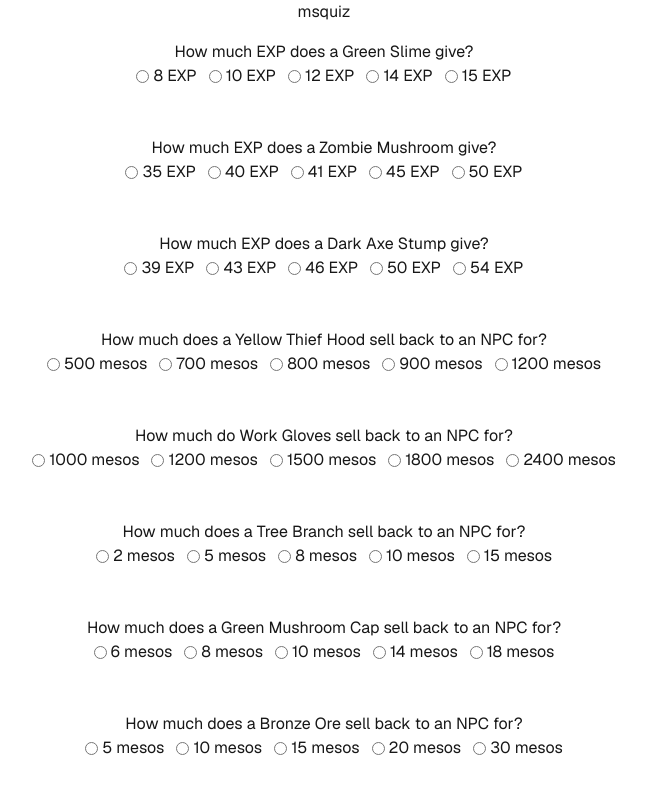
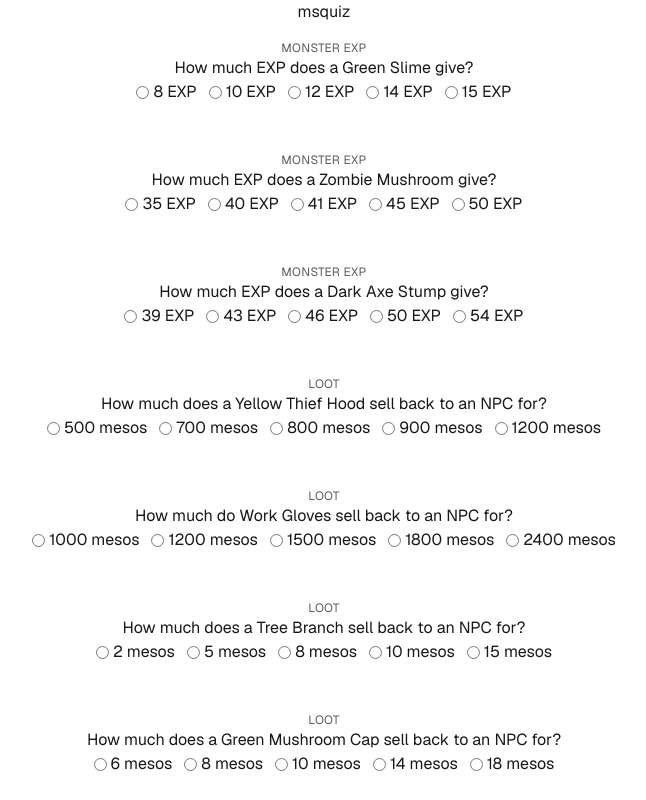
Before and after one commit to jarrensj/msquiz, a Next.js app: page / in a window 1280 px wide. Shown: the top 800 px of the page, without its empty margins (316-962 px from the left). Built offline with nearby package versions, Linux system fonts and the light colour scheme.

Commit message:
feat: tag quiz questions with a category
Every question now has a category, either Monster EXP or Loot, shown as
a small label above the question. The three EXP questions are Monster
EXP and the eleven sell-back questions are Loot. This is what lets the
quiz be split into one quiz per category next.

```diff
--- a/app/page.tsx
+++ b/app/page.tsx
@@ -1,85 +1,102 @@
+import type { QuestionData } from "./question";
 import Quiz from "./quiz";
 
-const questions = [
+// TODO: Split these into a quiz per category (General with everything, Loot,
+// and Monster EXP), and hide the category label on single-category quizzes.
+const questions: QuestionData[] = [
   {
+    category: "monster-exp",
     question: "How much EXP does a Green Slime give?",
     answer: 12,
     unit: "EXP",
     options: [8, 10, 12, 14, 15],
   },
   {
+    category: "monster-exp",
     question: "How much EXP does a Zombie Mushroom give?",
     answer: 45,
     unit: "EXP",
     options: [35, 40, 41, 45, 50],
   },
   {
+    category: "monster-exp",
     question: "How much EXP does a Dark Axe Stump give?",
     answer: 43,
     unit: "EXP",
     options: [39, 43, 46, 50, 54],
   },
   {
+    category: "loot",
     question: "How much does a Yellow Thief Hood sell back to an NPC for?",
     answer: 900,
     unit: "mesos",
     options: [500, 700, 800, 900, 1200],
   },
   {
+    category: "loot",
     question: "How much do Work Gloves sell back to an NPC for?",
     answer: 1200,
     unit: "mesos",
     options: [1000, 1200, 1500, 1800, 2400],
   },
   {
+    category: "loot",
     question: "How much does a Tree Branch sell back to an NPC for?",
     answer: 5,
     unit: "mesos",
     options: [2, 5, 8, 10, 15],
   },
   {
+    category: "loot",
     question: "How much does a Green Mushroom Cap sell back to an NPC for?",
     answer: 14,
     unit: "mesos",
     options: [6, 8, 10, 14, 18],
   },
   {
+    category: "loot",
     question: "How much does a Bronze Ore sell back to an NPC for?",
     answer: 20,
     unit: "mesos",
     options: [5, 10, 15, 20, 30],
   },
   {
+    category: "loot",
     question: "How much does a Gold Ore sell back to an NPC for?",
     answer: 60,
     unit: "mesos",
     options: [40, 60, 80, 100, 150],
   },
   {
+    category: "loot",
     question: "How much does a Sapphire Ore sell back to an NPC for?",
     answer: 120,
     unit: "mesos",
     options: [60, 90, 100, 120, 150],
   },
   {
+    category: "loot",
     question: "How much does one Squishy Liquid sell back to an NPC for?",
     answer: 6,
     unit: "mesos",
     options: [3, 4, 6, 8, 10],
   },
   {
+    category: "loot",
     question: "How much does a Bronze Ingot sell back to an NPC for?",
     answer: 100,
     unit: "mesos",
     options: [50, 80, 100, 150, 200],
   },
   {
+    category: "loot",
     question: "How much does a Diamond Ore sell back to an NPC for?",
     answer: 240,
     unit: "mesos",
     options: [120, 180, 200, 240, 300],
   },
   {
+    category: "loot",
     question: "How much does a Bronze Koif sell back to an NPC for?",
     answer: 600,
     unit: "mesos",
--- a/app/question.tsx
+++ b/app/question.tsx
@@ -1,4 +1,12 @@
+export const categoryNames = {
+  "monster-exp": "Monster EXP",
+  loot: "Loot",
+};
+
+export type Category = keyof typeof categoryNames;
+
 export type QuestionData = {
+  category: Category;
   question: string;
   answer: number;
   unit: string;
@@ -6,6 +14,7 @@ export type QuestionData = {
 };
 
 export default function Question({
+  category,
   question,
   answer,
   unit,
@@ -17,7 +26,13 @@ export default function Question({
       disabled={guess !== undefined}
       className="flex flex-col items-center gap-2"
     >
-      <legend className="text-center">{question}</legend>
+      <legend className="text-center">
+        <span className="block text-xs tracking-wide uppercase opacity-70">
+          {categoryNames[category]}
+          <span className="sr-only">:</span>
+        </span>
+        {question}
+      </legend>
       <div className="flex flex-wrap justify-center gap-3">
         {options.map((option) => (
           // Bold because browsers barely mark the checked radio once it's disabled.
```
